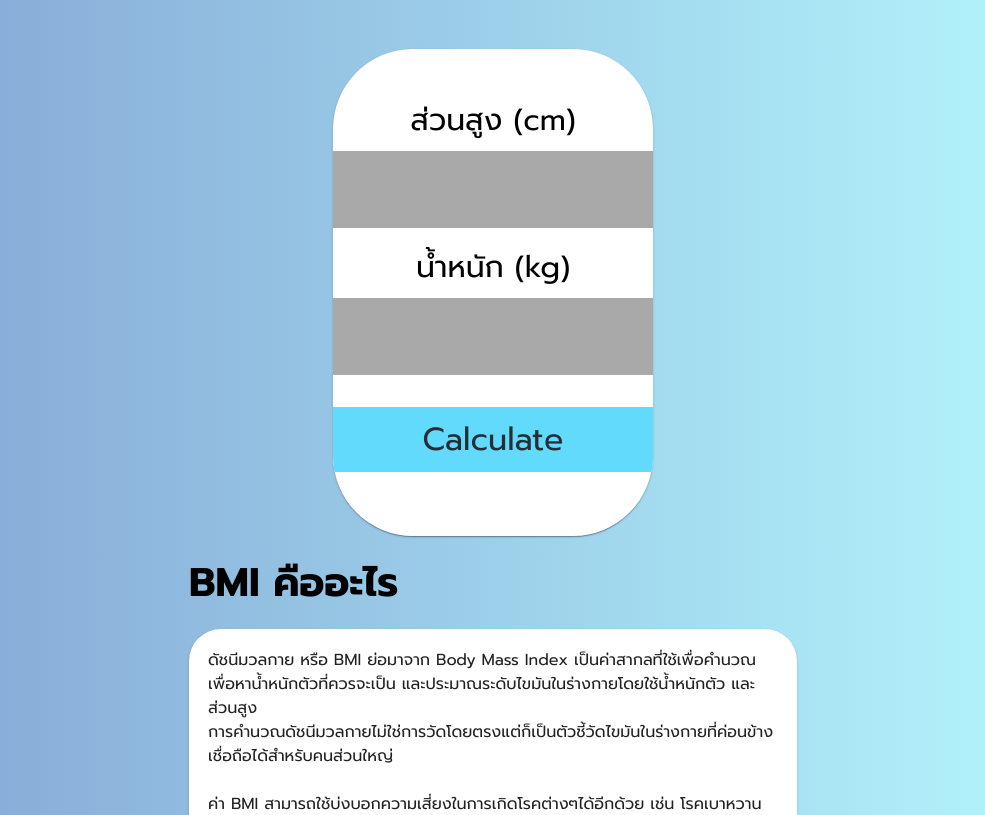
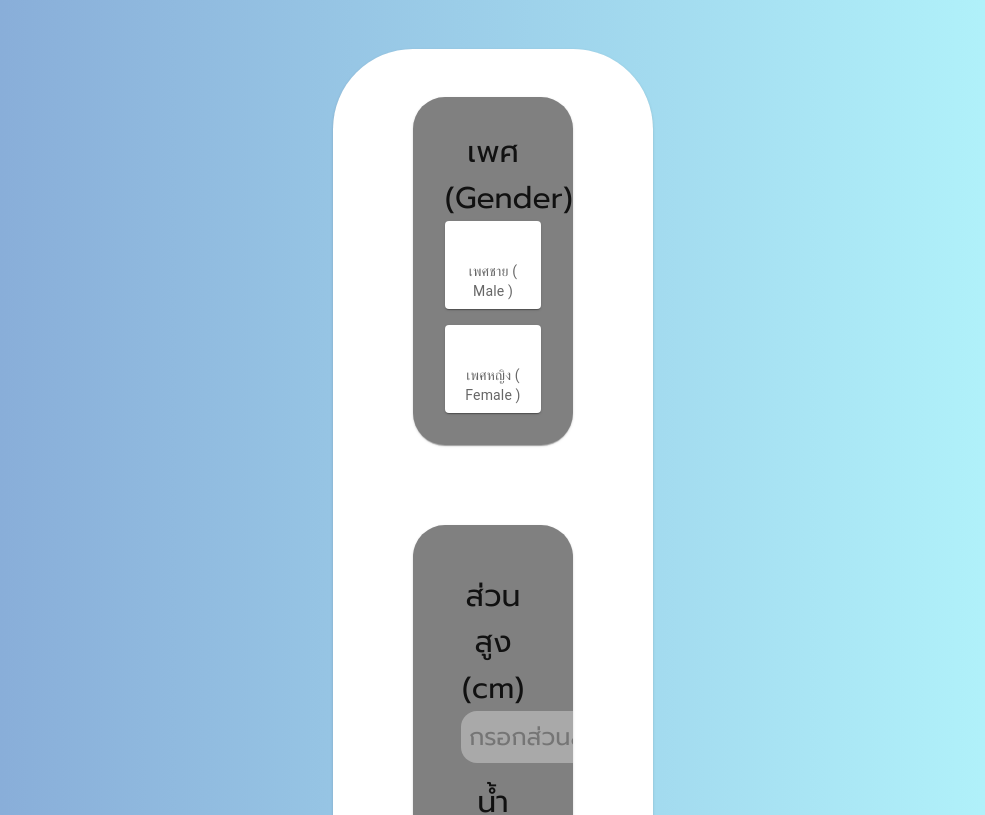
Before and after one commit to KixarS/bmi-frontend, a React (Create React App) app: page /home in a window 1280 px wide. Shown: the part 460-1275 px from the top of the page, without its empty margins (147-1132 px from the left). Built offline with nearby package versions, Linux system fonts and the light colour scheme.

Commit message:
add gender to form and database

```diff
--- a/src/components/Data/Analyze/AnalyzeCard.js
+++ b/src/components/Data/Analyze/AnalyzeCard.js
@@ -38,7 +38,7 @@ function Analyze() {
           <td>
             <Container maxWidth="auto">
               <div className='number'>
-                <div>26 BMI</div>
+                <div>26 kg/m</div>
               </div>
             </Container>
           </td>
@@ -64,7 +64,7 @@ function Analyze() {
           <td>
             <Container maxWidth="auto">
               <div className='number'>
-                <div>160 cm.</div>
+                <div>160 cm</div>
               </div>
             </Container>
           </td>
@@ -86,7 +86,7 @@ function Analyze() {
           <td>
             <Container maxWidth="auto">
               <div className='number'>
-                <div>70 kg.</div>
+                <div>70 kg</div>
               </div>
             </Container>
           </td>
@@ -117,9 +117,9 @@ function Analyze() {
             <Container maxWidth="auto">
             <br/>
             <br/>
-                <div className='detail'>22 BMI
-                <br/>180 cm.
-                <br/>70 kg.
+                <div className='detail'>22 kg/m
+                <br/>180 cm
+                <br/>70 kg
               </div>
             </Container>
           </td>
@@ -143,9 +143,9 @@ function Analyze() {
             <Container maxWidth="auto">
             <br/>
             <br/>
-                <div className='detail'>20 BMI</div>
-                <div>120 cm.
-                <br/>50 kg.
+                <div className='detail'>20 kg/m</div>
+                <div>120 cm
+                <br/>50 kg
               </div>
             </Container>
           </td>
--- a/src/components/Data/Home/Calculator.css
+++ b/src/components/Data/Home/Calculator.css
@@ -1,8 +1,6 @@
 .App {
-    text-align: center;
     display: flex;
     flex-direction: column;
-    align-items: center;
     font-size: calc(10px + 2vmin);
     color: rgb(0, 0, 0);
     margin-top: 2rem;
@@ -12,7 +10,6 @@
   .container {
     display: flex;
     flex-direction: column;
-    justify-content: center;
     margin-top: 1rem;
   }
 
@@ -28,7 +25,7 @@
     margin-bottom: 1rem;
     border: none;
     border-radius: 1rem;
-    font-size: 2.5rem;
+    font-size: 1.5rem;
     background-color: darkgray;
   }
 
--- a/src/components/Data/Home/Calculator.js
+++ b/src/components/Data/Home/Calculator.js
@@ -1,21 +1,32 @@
-import { Card } from "@mui/material";
+import { Card, Grid, Paper, styled } from "@mui/material";
 import React, { useState } from "react";
 import { db } from "./firebase";
 import './Calculator.css';
 
+const Item = styled(Paper)(({ theme }) => ({
+  backgroundColor: theme.palette.mode === 'dark' ? '#1A2027' : '#fff',
+  ...theme.typography.body2,
+  padding: theme.spacing(1),
+  textAlign: 'center',
+  color: theme.palette.text.secondary,
+}));
+
 function Calculator() {
-
   const [height, setHeight] = useState('');
   const [weight, setWeight] = useState('');
   const [result, setResult] = useState('');
+  const [BMI, setBMI] = useState('');
+
+  const [gender, setGender] = useState('');
 
   const handleSubmit = (e) => {
     e.preventDefault();
 
     db.collection('bmiform').add({
-      height:height,
-      weight:weight,
-      BMI:result
+      height: height,
+      weight: weight,
+      BMI: BMI,
+      gender:gender
     })
       .then(() => {
         alert('Submitted')
@@ -42,8 +53,9 @@ function Calculator() {
       bmiClass = "อ้วนเกินไป";
     }
 
-    if (bmi > 0 && height !== "0" && weight !== "0"){
+    if (bmi > 0 && height !== "0" && weight !== "0") {
       setResult(`ค่า BMI ของคุณคือ : ${bmi.toFixed(1)} (${bmiClass})`);
+      setBMI(`${bmi.toFixed(1)}`);
     }
 
     if (height === "" && weight === "") {
@@ -56,24 +68,40 @@ function Calculator() {
       window.alert("คำเตือน: กรุณาตรวจสอบส่วนสูงและน้ำหนัก")
     } else if (weight === "0") {
       window.alert("คำเตือน: กรุณาตรวจสอบน้ำหนัก")
-    } else if(height === "0") {
+    } else if (height === "0") {
       window.alert("คำเตือน: กรุณาตรวจสอบส่วนสูง")
     }
   }
   return (
     <form className="form" onSubmit={handleSubmit}>
-      <Card sx={{ mr: '30rem', ml: '30rem', mt: '25rem', bgcolor: 'white', borderRadius: '5rem' }}>
+      <Card sx={{ mr: '30rem', ml: '30rem', mt: '25rem', bgcolor: 'white', borderRadius: '5rem', position: 'relative' }}>
         <div className="App">
           <div className="container">
+            <Card sx={{ mr: '5rem', ml: '5rem' , borderRadius: '2rem',textAlign: 'center',padding: '2rem', bgcolor:'grey'}}>
+                <label htmlFor="weight" >เพศ (Gender)</label>
+                <Grid container spacing={2} direction="row">
+                  <Grid item xs>
+                    <Item>
+                      <input type="radio" id="male" name="gender" value="Male" onChange={(e) => setGender(e.target.value)} /><br/>เพศชาย ( Male )
+                    </Item>
+                  </Grid>
+                  <Grid item xs>
+                    <Item>
+                      <input type="radio" id="female" name="gender" value="Female" onChange={(e) => setGender(e.target.value)} /><br/>เพศหญิง ( Female )
+                    </Item>
+                  </Grid>
+                </Grid>
+            </Card>
+            <Card sx={{ textAlign: 'center', padding: '3rem', borderRadius: '2rem', mr: '5rem', ml: '5rem', mt:'5rem',bgcolor:'grey' }}>
+              <label htmlFor="height">ส่วนสูง (cm)</label><br />
+              <input type="number" id="height" name="height" value={height} onChange={(e) => setHeight(e.target.value)} required placeholder="กรอกส่วนสูงของท่าน" /><br />
 
-            <label htmlFor="height">ส่วนสูง (cm)</label>
-            <input type="number" id="height" name="height" value={height} onChange={(e) => setHeight(e.target.value)} required />
+              <label htmlFor="weight">น้ำหนัก (kg)</label><br />
+              <input type="number" id="weight" name="weight" value={weight} onChange={(e) => setWeight(e.target.value)} required placeholder="กรอกน้ำหนักของท่าน" /><br />
 
-            <label htmlFor="weight">น้ำหนัก (kg)</label>
-            <input type="number" id="weight" name="weight" value={weight} onChange={(e) => setWeight(e.target.value)} required />
-
-            <button type="submit" onClick={calculateBMI} >Calculate</button>
+              <button type="submit" onClick={calculateBMI} >Calculate BMI</button>
               <div id="result">{result}</div>
+            </Card>
           </div>
         </div>
       </Card>
```
Lines whose indentation alone changed are shown as unchanged.
